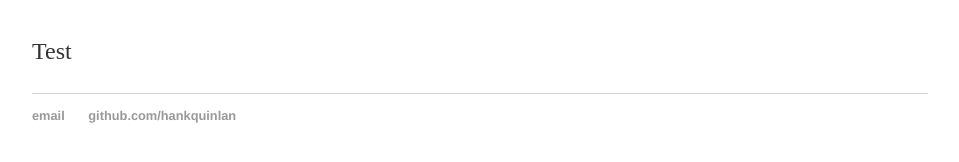
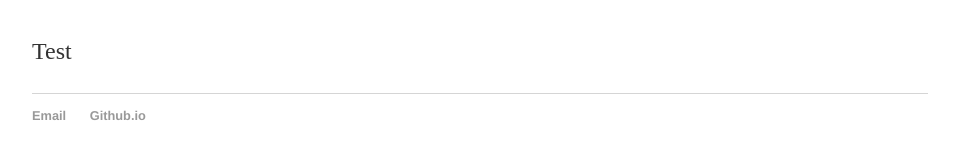
Before and after one commit to hoAngnaMPHan/apmaths.github.io, a Jekyll site: the page built from index.html, in a window 1280 px wide. Shown: the part 198-360 px from the top of the page, without its empty margins (160-1119 px from the left). Built offline with Jekyll 4.4.1, drawn with Linux system fonts in a browser that asks for light colours.

Commit message:
Update footer.html

```diff
--- a/_includes/footer.html
+++ b/_includes/footer.html
@@ -1,6 +1,6 @@
 <footer class="footer">
       <ul>
-   <li><a href="mailto:hankquinlanhub@gmail.com">email</a></li>
-   <li><a href="https://github.com/hankquinlan">github.com/hankquinlan</a></li>
+   <li><a href="mailto:hoangnam.sp101@gmail.com">Email</a></li>
+   <li><a href="https://apmaths.github.com">Github.io</a></li>
    </ul>
 </footer>
```
